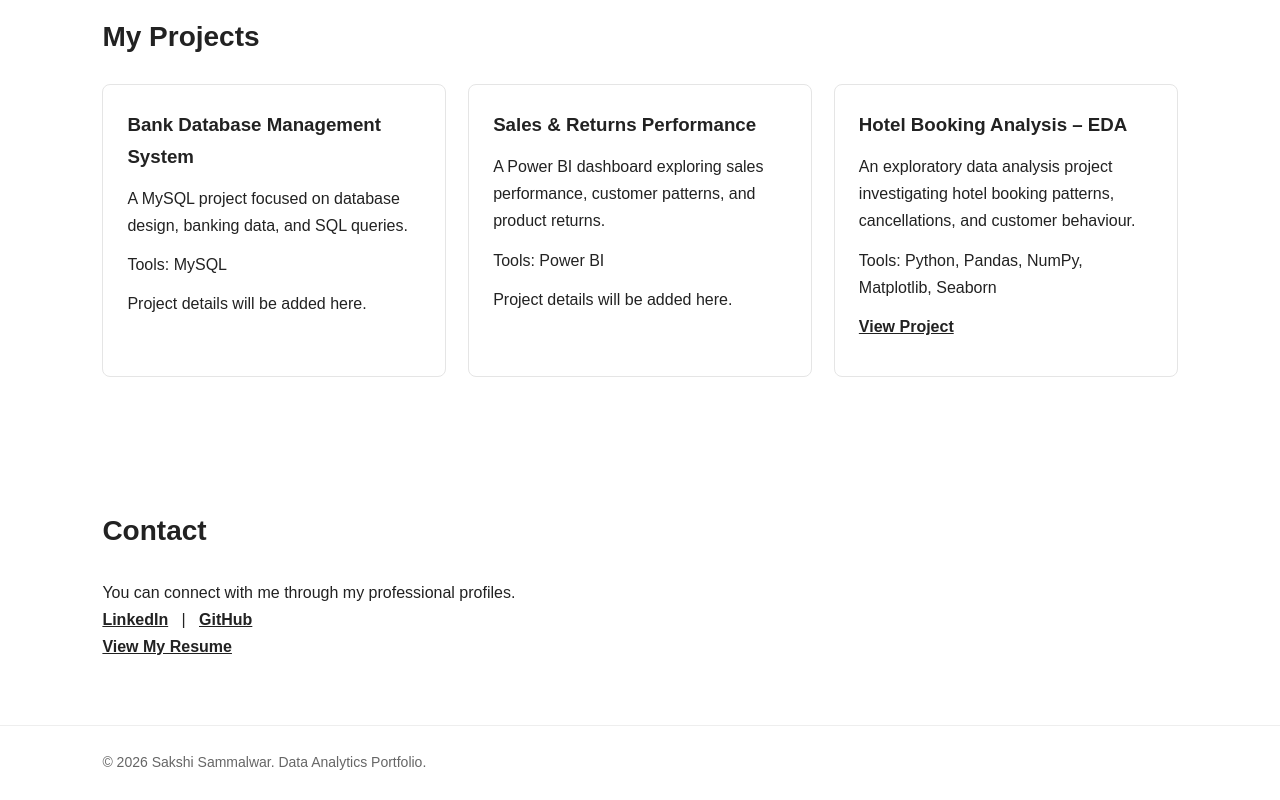
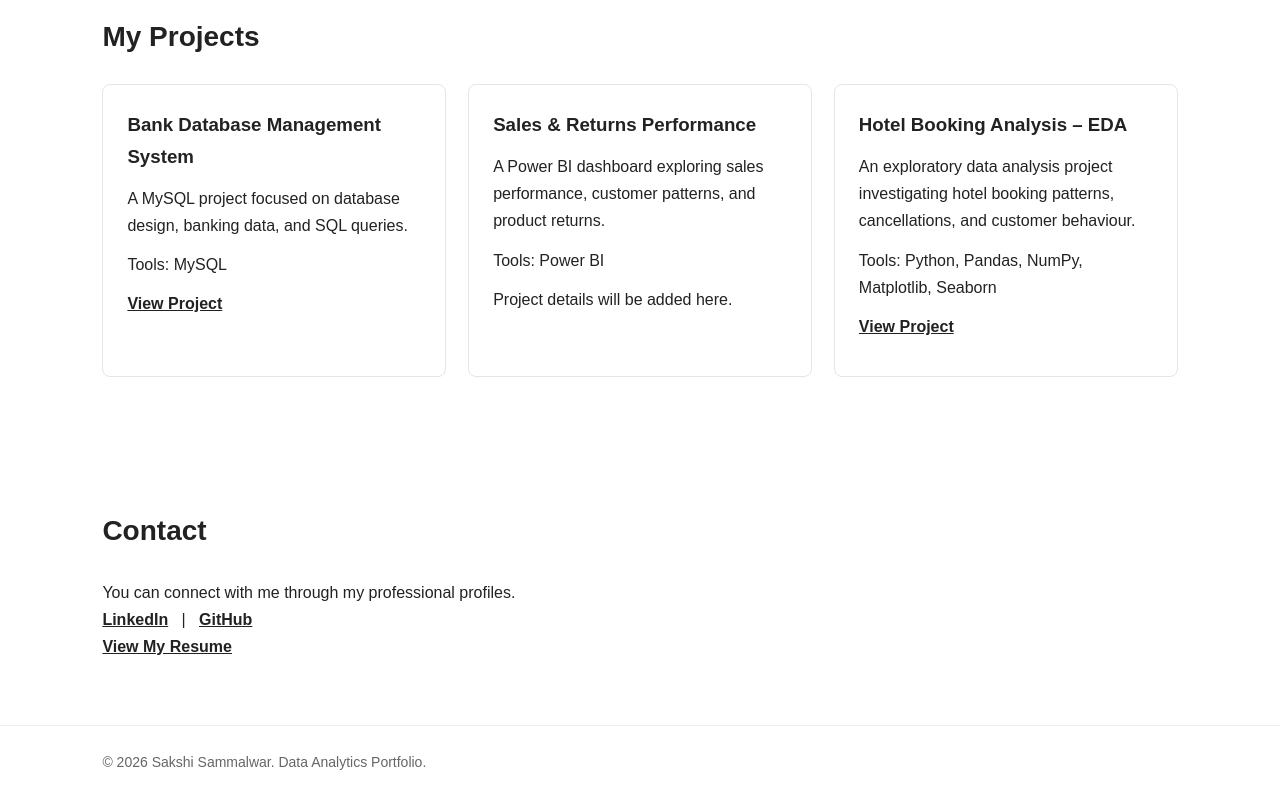
Before and after one commit to sammalwar-sakshi/data-analyst-portfolio, a plain HTML site: page index.html in a window 1280 px wide. Shown: the part 1026-1826 px from the top of the page. Drawn offline with Linux system fonts and the light colour scheme.

Commit message:
Update index.html
Adding SQL project code to portfolio.

```diff
--- a/index.html
+++ b/index.html
@@ -175,7 +175,11 @@
                         banking data, and SQL queries.
                     </p>
                     <span>Tools: MySQL</span>
-                    <p>Project details will be added here.</p>
+                    <p>
+                        <a href="https://github.com/sammalwar-sakshi/data-analyst-portfolio/blob/main/Bank%20Database%20Management%20%20Project.sql" target="_blank" rel="noopener noreferrer">
+                         View Project
+                        </a>
+                    </p>
                 </article>
 
                 <article class="project">
```
